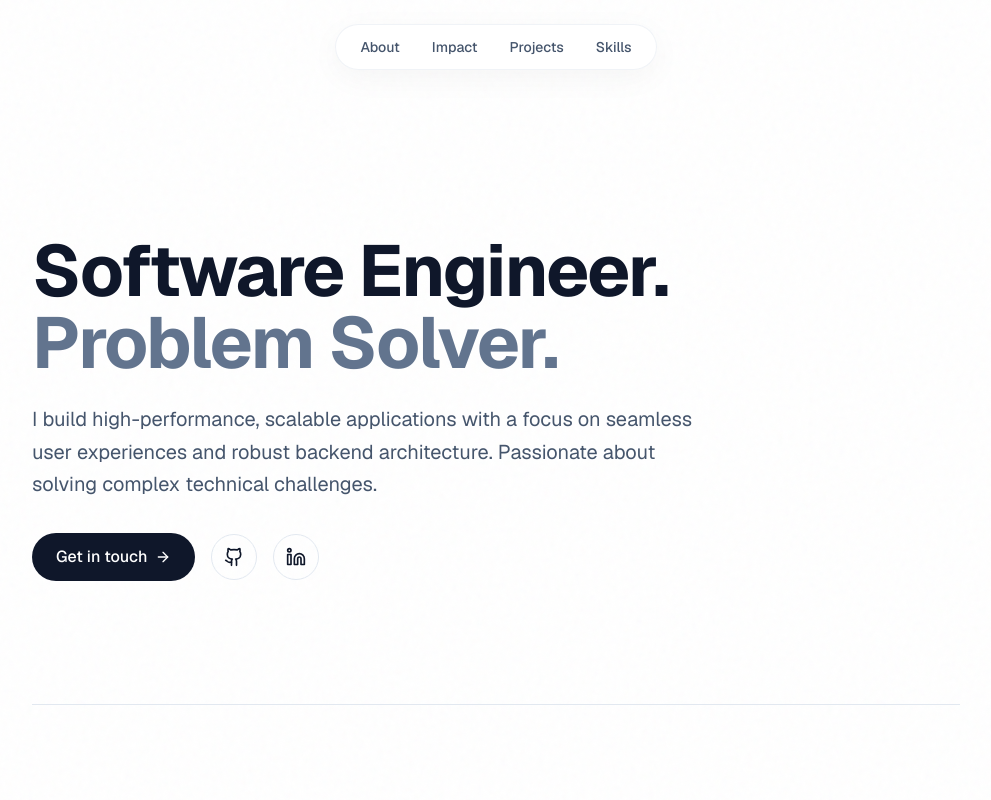
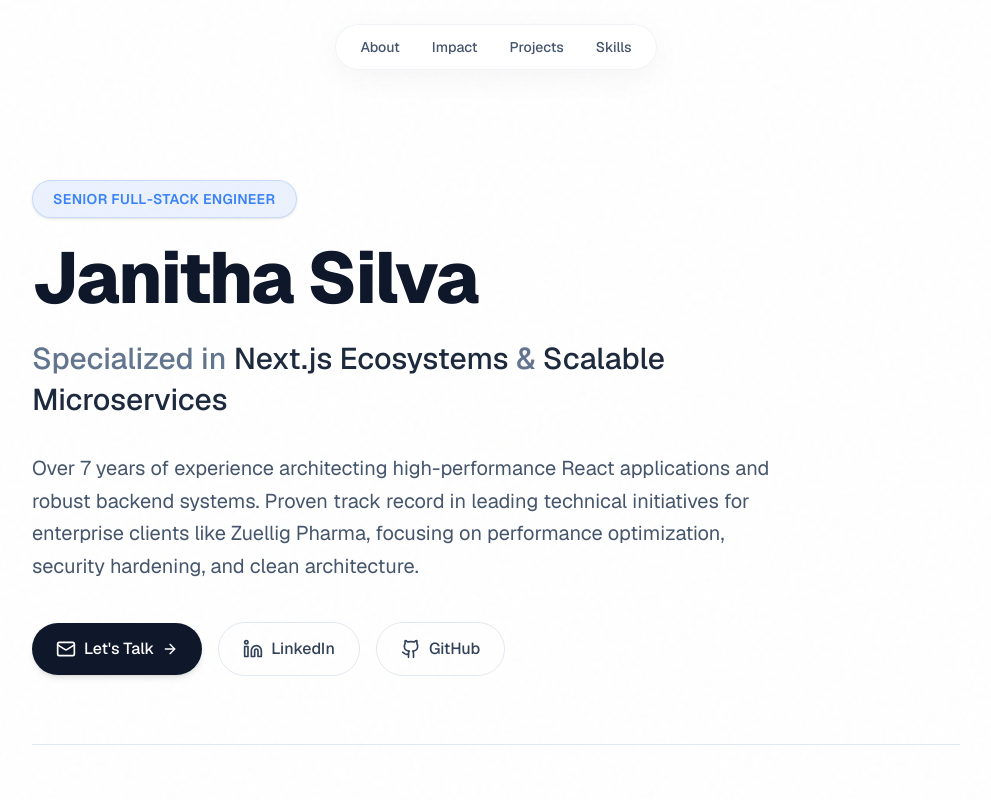
Before and after one commit to JanithaDhananjaya/janithadhananjaya.github.io, a Next.js app: page / in a window 1280 px wide. Shown: the top 800 px of the page, without its empty margins (144-1135 px from the left). Built offline with nearby package versions, Linux system fonts and the light colour scheme.

Commit message:
feat: Update Hero section with new profile details and modern layout

```diff
--- a/src/components/Hero.tsx
+++ b/src/components/Hero.tsx
@@ -1,40 +1,65 @@
 "use client";
 
-import { motion } from "framer-motion";
-import { ArrowRight, Github, Linkedin } from "lucide-react";
+import { motion, Variants } from "framer-motion";
+import { ArrowRight, Github, Linkedin, Mail } from "lucide-react";
 
 export function Hero() {
+  const containerVariants: Variants = {
+    hidden: { opacity: 0 },
+    visible: {
+      opacity: 1,
+      transition: {
+        staggerChildren: 0.1,
+      },
+    },
+  };
+
+  const itemVariants: Variants = {
+    hidden: { opacity: 0, y: 20 },
+    visible: { opacity: 1, y: 0, transition: { duration: 0.5, ease: "easeOut" } },
+  };
+
   return (
-    <section className="min-h-[80vh] flex flex-col justify-center pt-24 pb-12">
+    <section className="min-h-[85vh] flex flex-col justify-center pt-24 pb-12">
       <motion.div
-        initial={{ opacity: 0, y: 20 }}
-        animate={{ opacity: 1, y: 0 }}
-        transition={{ duration: 0.5 }}
-        className="max-w-3xl"
+        variants={containerVariants}
+        initial="hidden"
+        animate="visible"
+        className="max-w-4xl"
       >
-        <h1 className="text-5xl md:text-7xl font-bold tracking-tight mb-6">
-          Software Engineer. <br />
-          <span className="text-slate-500 dark:text-slate-400">Problem Solver.</span>
-        </h1>
+        <motion.div variants={itemVariants} className="mb-6 flex items-center">
+          <span className="px-5 py-2 rounded-full border border-accent/20 bg-accent/10 text-accent text-sm font-semibold tracking-wide uppercase shadow-sm">
+            Senior Full-Stack Engineer
+          </span>
+        </motion.div>
 
-        <p className="text-lg md:text-xl text-slate-600 dark:text-slate-300 mb-8 max-w-2xl leading-relaxed">
-          I build high-performance, scalable applications with a focus on seamless user experiences and robust backend architecture. Passionate about solving complex technical challenges.
-        </p>
+        <motion.h1 variants={itemVariants} className="text-5xl sm:text-7xl font-extrabold tracking-tight mb-6 text-slate-900 dark:text-white">
+          Janitha Silva
+        </motion.h1>
 
-        <div className="flex flex-wrap gap-4 items-center">
-          <a href="mailto:hello@example.com" className="group flex items-center gap-2 bg-foreground text-background px-6 py-3 rounded-full font-medium hover:bg-accent hover:text-white transition-colors">
-            Get in touch
+        <motion.h2 variants={itemVariants} className="text-2xl sm:text-3xl font-medium text-slate-500 dark:text-slate-400 mb-8 max-w-3xl leading-snug">
+          Specialized in <span className="text-slate-800 dark:text-slate-200">Next.js Ecosystems</span> & <span className="text-slate-800 dark:text-slate-200">Scalable Microservices</span>
+        </motion.h2>
+
+        <motion.p variants={itemVariants} className="text-lg md:text-xl text-slate-600 dark:text-slate-300 mb-10 max-w-3xl leading-relaxed">
+          Over 7 years of experience architecting high-performance React applications and robust backend systems. Proven track record in leading technical initiatives for enterprise clients like Zuellig Pharma, focusing on performance optimization, security hardening, and clean architecture.
+        </motion.p>
+
+        <motion.div variants={itemVariants} className="flex flex-wrap gap-4 items-center">
+          <a href="mailto:janithadhananjaya@gmail.com" className="group flex items-center gap-2 bg-slate-900 dark:bg-white text-white dark:text-slate-900 px-6 py-3.5 rounded-full font-medium hover:scale-105 active:scale-95 transition-all shadow-md hover:shadow-xl">
+            <Mail className="w-5 h-5" />
+            Let's Talk
             <ArrowRight className="w-4 h-4 group-hover:translate-x-1 transition-transform" />
           </a>
-          <a href="https://github.com" target="_blank" rel="noreferrer" className="p-3 rounded-full border border-slate-200 dark:border-slate-800 hover:border-accent hover:text-accent transition-colors">
+          <a href="https://linkedin.com/in/janitha-silva-657b3b142" target="_blank" rel="noreferrer" className="flex items-center gap-2 px-6 py-3.5 rounded-full border border-slate-200 dark:border-slate-800 hover:border-accent hover:text-accent font-medium hover:bg-slate-50 dark:hover:bg-slate-900/50 transition-all text-slate-700 dark:text-slate-300 hover:shadow-sm">
+            <Linkedin className="w-5 h-5" />
+            <span className="hidden sm:inline">LinkedIn</span>
+          </a>
+          <a href="https://github.com/JanithaDhananjaya" target="_blank" rel="noreferrer" className="flex items-center gap-2 px-6 py-3.5 rounded-full border border-slate-200 dark:border-slate-800 hover:border-accent hover:text-accent font-medium hover:bg-slate-50 dark:hover:bg-slate-900/50 transition-all text-slate-700 dark:text-slate-300 hover:shadow-sm">
             <Github className="w-5 h-5" />
-            <span className="sr-only">GitHub</span>
+            <span className="hidden sm:inline">GitHub</span>
           </a>
-          <a href="https://linkedin.com" target="_blank" rel="noreferrer" className="p-3 rounded-full border border-slate-200 dark:border-slate-800 hover:border-accent hover:text-accent transition-colors">
-            <Linkedin className="w-5 h-5" />
-            <span className="sr-only">LinkedIn</span>
-          </a>
-        </div>
+        </motion.div>
       </motion.div>
     </section>
   );
```
